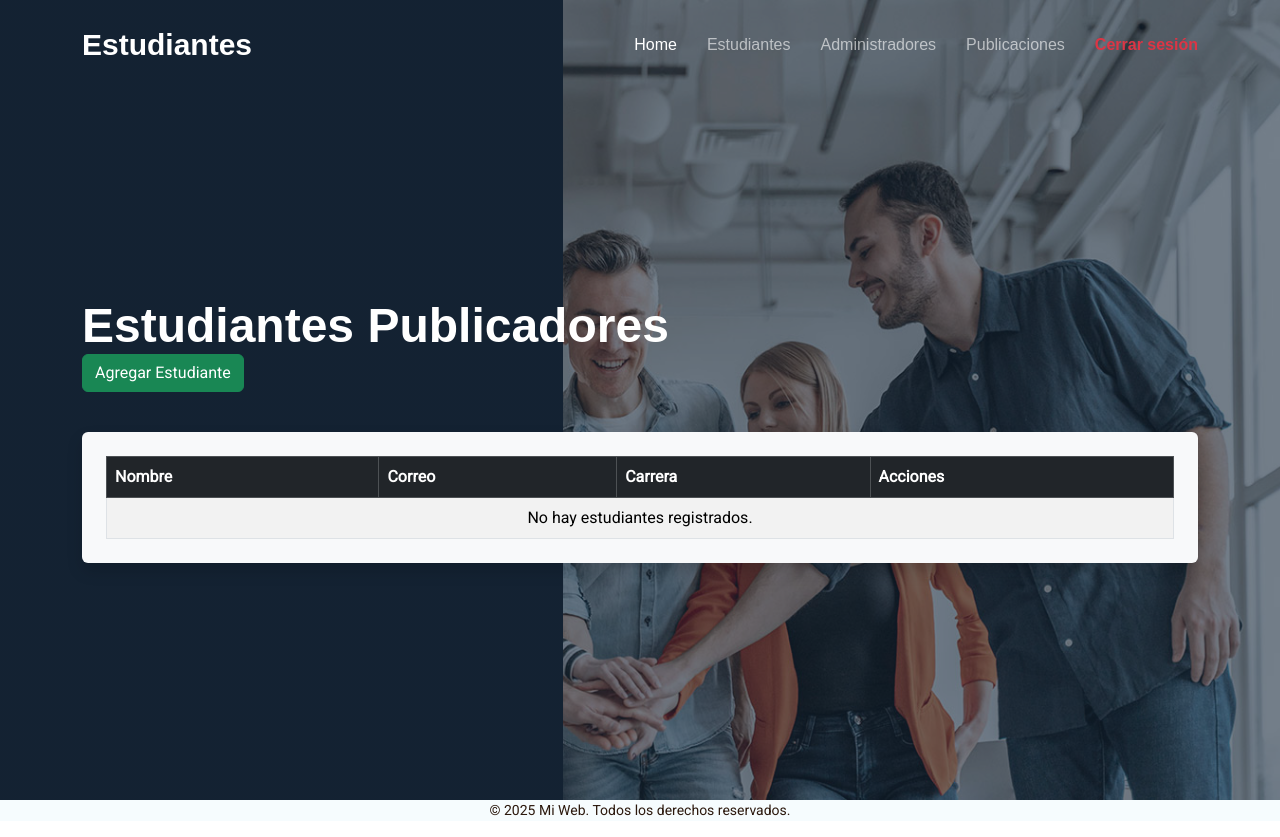
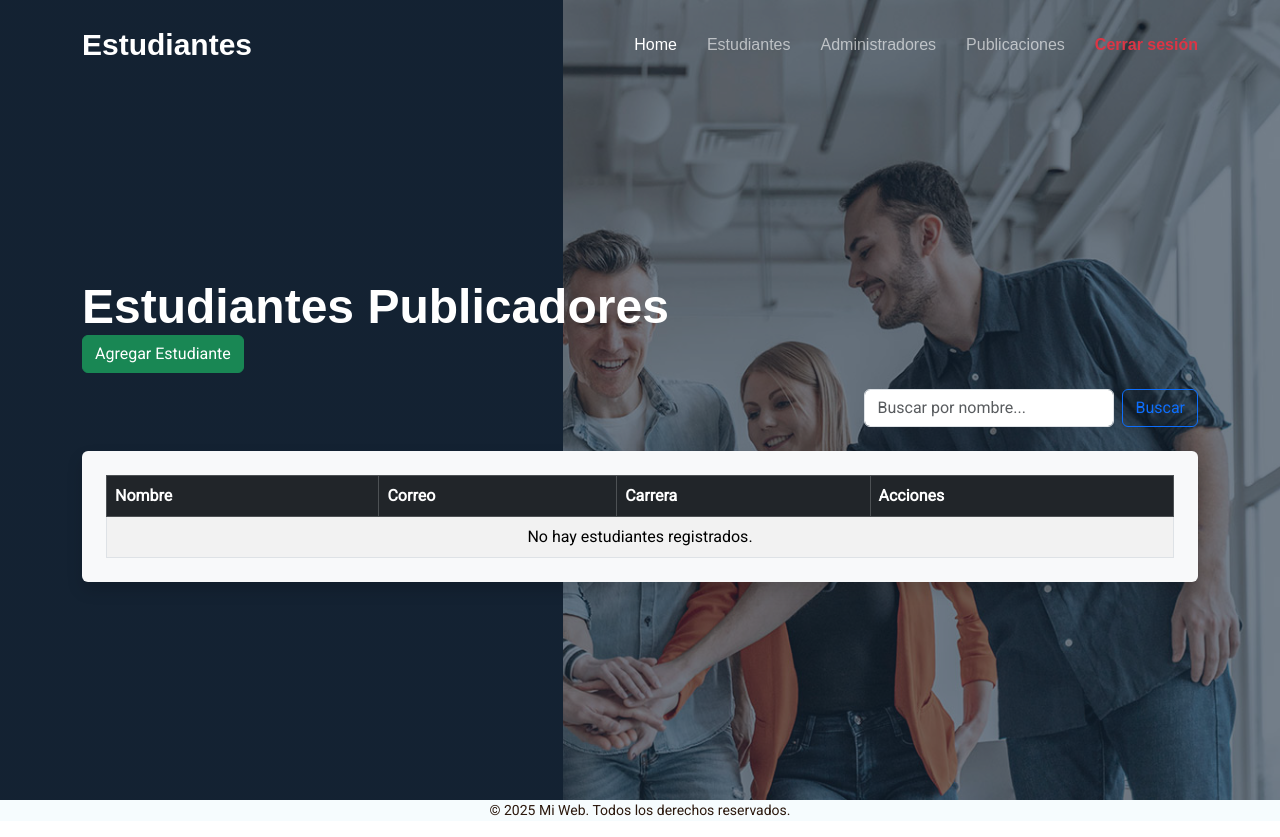
Before and after one commit to jorge2360/actividad4, a Django app: page /revista/estudiantes/ in a window 1280 px wide. Run offline with Django 5.2, Linux system fonts and the light colour scheme; the first user in the database is signed in; data that the repository does not hold is empty; some libraries are stand-ins or nearby versions.

Commit message:
se agrego la funcionalidad de filtros para la busqueda de nombres en administradores y estudiantes

```diff
--- a/revista/templates/revista/estudiantes.html
+++ b/revista/templates/revista/estudiantes.html
@@ -23,6 +23,20 @@
         <button type="submit" name="crear_estudiante" class="btn btn-primary">Guardar</button>
       </form>
     </div>
+
+    <!-- Formulario de búsqueda -->
+<form method="get" class="d-flex justify-content-end mb-3">
+  <input
+    type="text"
+    name="q"
+    class="form-control me-2"
+    placeholder="Buscar por nombre..."
+    value="{{ query }}"
+    style="max-width: 250px;"
+  >
+  <button type="submit" class="btn btn-outline-primary">Buscar</button>
+</form>
+
 
     <!-- Listado -->
     <div class="table-responsive bg-light p-4 rounded shadow mt-4">
--- a/revista/views.py
+++ b/revista/views.py
@@ -4,6 +4,7 @@ from django.urls import reverse_lazy
 from django.contrib.auth.decorators import login_required
 from .models import Publicacion, EstudiantePublicador, EstudianteAutorizador
 from .forms import ComentarioForm, EstudiantePublicadorForm, EstudianteAutorizadorForm, PublicacionForm
+from django.db.models import Q
 
 @login_required
 def publicaciones(request):
@@ -54,7 +55,14 @@ def agregar_publicacion(request):
 
 @login_required
 def estudiantes(request):
-    estudiantes = EstudiantePublicador.objects.all()
+    query = request.GET.get("q")  # entrada de búsqueda
+    if query:
+        # busca por coincidencia
+        estudiantes = EstudiantePublicador.objects.filter(
+            Q(nombre__icontains=query)
+        )
+    else:
+        estudiantes = EstudiantePublicador.objects.all()
 
     if request.method == 'POST':
         form_pub = EstudiantePublicadorForm(request.POST)
@@ -66,12 +74,20 @@ def estudiantes(request):
 
     return render(request, "revista/estudiantes.html", {
         "estudiantes": estudiantes,
-        "form_pub": form_pub
+        "form_pub": form_pub,
+        "query": query or "",
     })
+
 
 @login_required
 def administradores(request):
-    administradores = EstudianteAutorizador.objects.all()
+    query = request.GET.get("q")
+    if query:
+        administradores = EstudianteAutorizador.objects.filter(
+            Q(nombre__icontains=query)
+        )
+    else:
+        administradores = EstudianteAutorizador.objects.all()
 
     if request.method == 'POST':
         form_aut = EstudianteAutorizadorForm(request.POST)
@@ -83,7 +99,8 @@ def administradores(request):
 
     return render(request, "revista/administradores.html", {
         "administradores": administradores,
-        "form_aut": form_aut
+        "form_aut": form_aut,
+        "query": query or "",
     })
 
 
```
Also changed, not shown: revista/templates/revista/administradores.html (+14 -0 lines).
